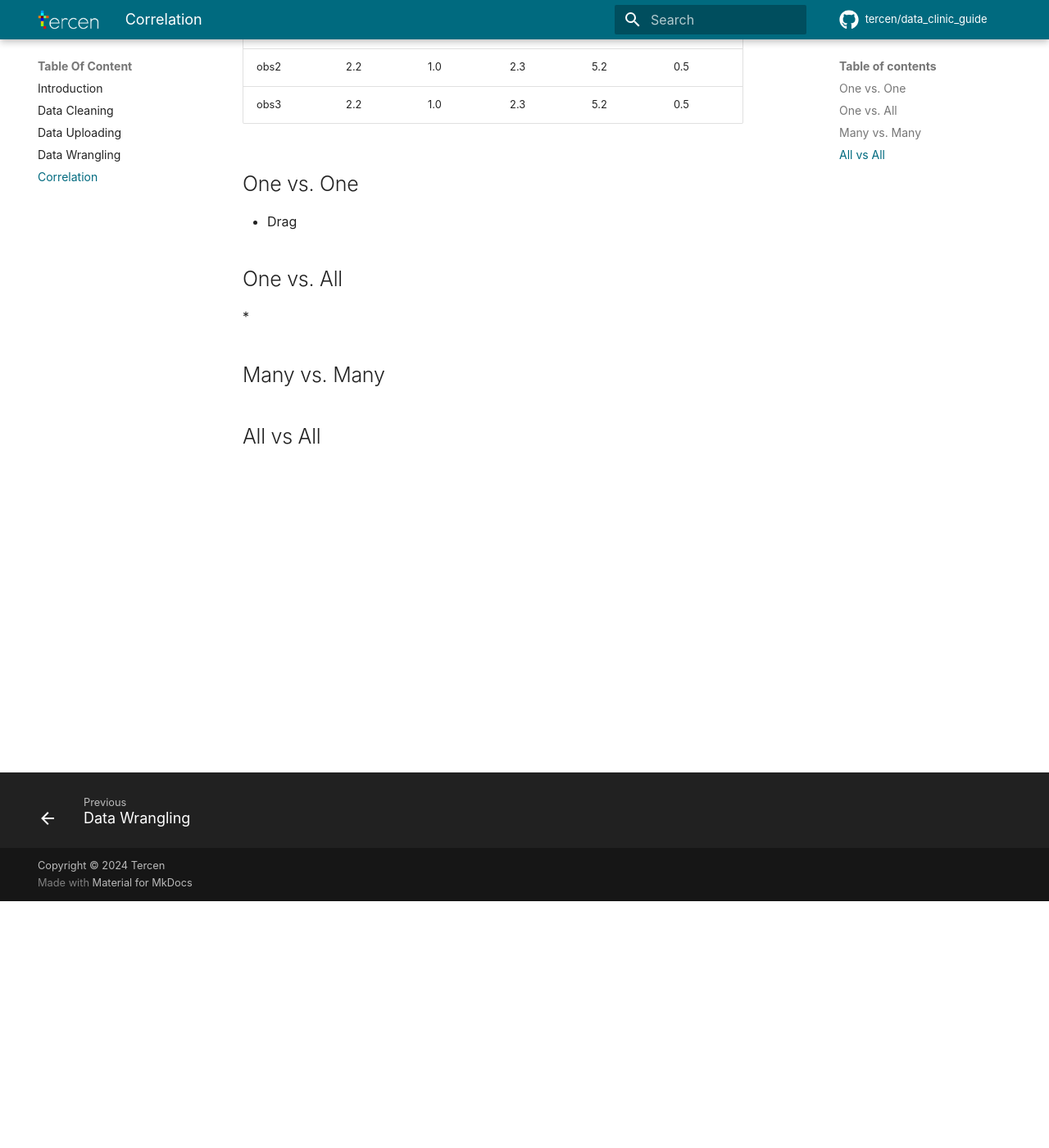
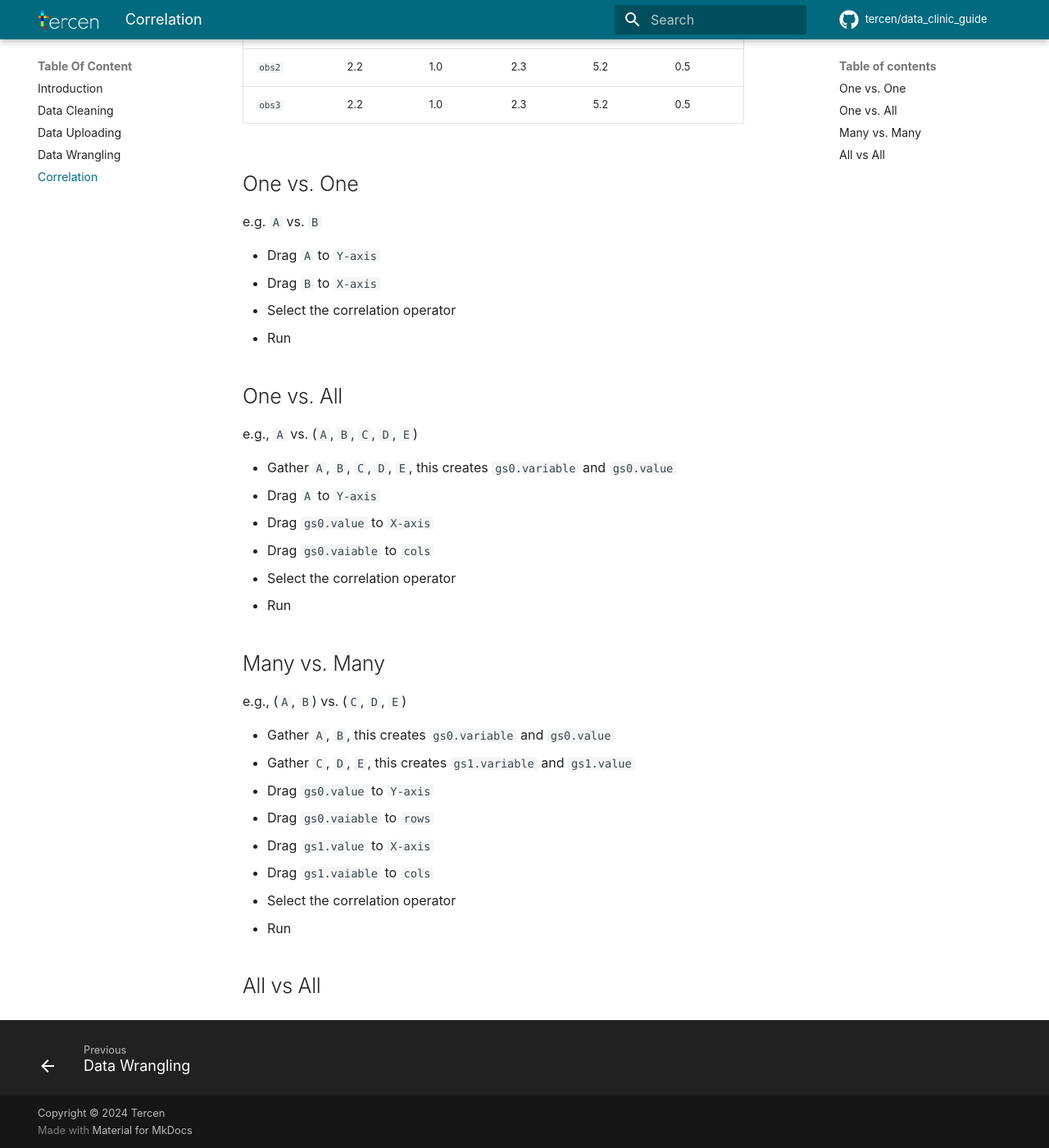
Before and after one commit to tercen/data_clinic_guide, an MkDocs documentation site: the page built from docs/04_correlation.md, in a window 1280 px wide and 1400 px high, scrolled down 301 px. Shown: the whole window at 82% size. Built offline with MkDocs 1.6.1 and Material for MkDocs 9.7.7, drawn with Linux system fonts in a browser that asks for light colours; comment, search, counter and statistics services are not loaded; the version menu is left out.

Commit message:
Update 04_correlation.md

```diff
--- a/docs/04_correlation.md
+++ b/docs/04_correlation.md
@@ -2,20 +2,41 @@
 
 To perform correlation, you need to use the `correlation_operator`
 
-| Observation | A | B | C | D | E|
+| `Observation` | `A` | `B` | `C` | `D` | `E`|
 | ----------- | - | - | - | - | - |
-| obs1 | 2.2 | 1.0 | 2.3| 5.2 | 0.5 |
-| obs2 | 2.2 | 1.0 | 2.3| 5.2 | 0.5 |
-| obs3 | 2.2 | 1.0 | 2.3| 5.2 | 0.5 |
+| `obs1` | 2.2 | 1.0 | 2.3| 5.2 | 0.5 |
+| `obs2` | 2.2 | 1.0 | 2.3| 5.2 | 0.5 |
+| `obs3` | 2.2 | 1.0 | 2.3| 5.2 | 0.5 |
 
 ## One vs. One
+e.g. `A` vs. `B`
 
-* Drag
+* Drag `A` to `Y-axis`
+* Drag `B` to `X-axis`
+* Select the correlation operator
+* Run
 
 ## One vs. All
+e.g., `A` vs. (`A`, `B`, `C`, `D`, `E`)
 
-*
+* Gather `A`, `B`, `C`, `D`, `E`, this creates `gs0.variable` and `gs0.value`
+* Drag `A` to `Y-axis`
+* Drag `gs0.value` to `X-axis`
+* Drag `gs0.vaiable` to `cols`
+* Select the correlation operator
+* Run
 
 ## Many vs. Many
+e.g., (`A`, `B`) vs. (`C`, `D`, `E`)
+
+* Gather `A`, `B`, this creates `gs0.variable` and `gs0.value`
+* Gather `C`, `D`, `E`, this creates `gs1.variable` and `gs1.value`
+* Drag `gs0.value` to `Y-axis`
+* Drag `gs0.vaiable` to `rows`
+* Drag `gs1.value` to `X-axis`
+* Drag `gs1.vaiable` to `cols`
+* Select the correlation operator
+* Run
+
 
 ## All vs All
```
